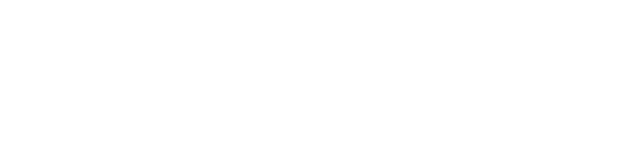
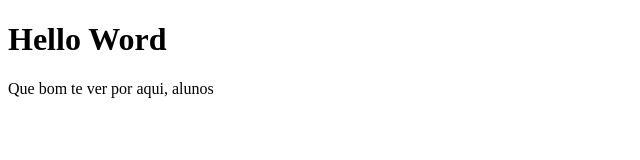
Before and after one commit to Geokakau/Hello-Word, a plain HTML site: page index.html in a window 1280 px wide. Shown: the whole page, without its empty margins (0-640 px from the left). Drawn offline with Linux system fonts and the light colour scheme.

Commit message:
continuação html

```diff
--- a/index.html
+++ b/index.html
@@ -6,6 +6,18 @@
     <title>Hello Word</title>
 </head>
 <body>
+    <reader>
+        <h1>Hello Word</h1>
+        <p>Que bom te ver por aqui, alunos</p>
+    </reader>
 
+    <section>
+
+
+    </section>
+
+    <footer>
+
+    </footer>
 </body>
 </html>
```
